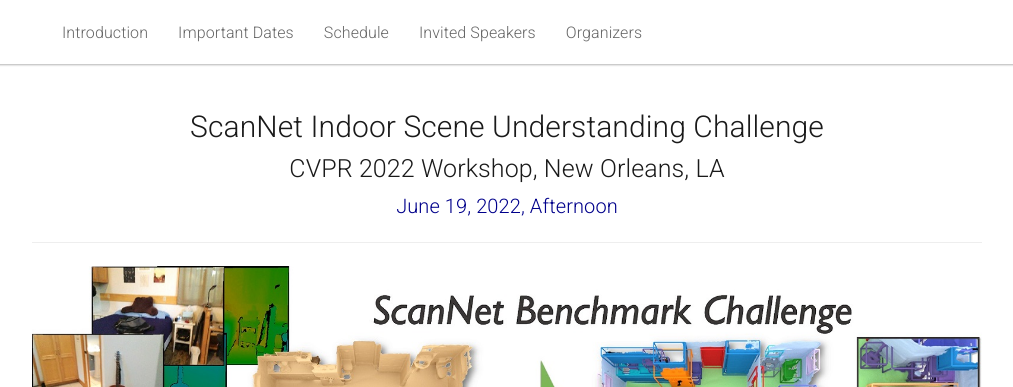
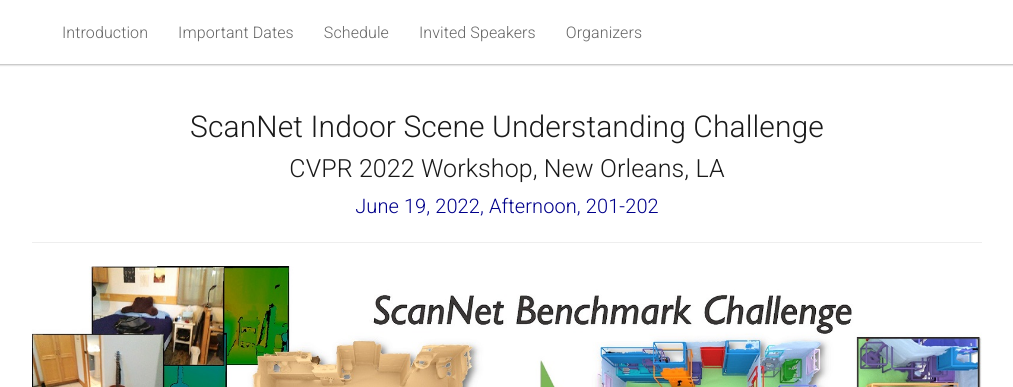
Before and after one commit to ScanNet/cvpr2022workshop, a Jekyll site: the page built from _pages/home.md, in a window 1280 px wide and 900 px high. Shown: the top 387 px of the window, without its empty margins (133-1146 px from the left). Built offline with Jekyll 4.4.1, drawn with Linux system fonts in a browser that asks for light colours.

Commit message:
Update home.md

```diff
--- a/_pages/home.md
+++ b/_pages/home.md
@@ -15,7 +15,7 @@ acknowledgements: ""
   <div class="col-xs-12">
     <center><h1>ScanNet Indoor Scene Understanding Challenge</h1></center>
     <center><h2>CVPR 2022 Workshop, New Orleans, LA</h2></center>
-    <center><h3 style="color:darkblue;font-weight:100">June 19, 2022, Afternoon</h3></center> <!-- location-->
+    <center><h3 style="color:darkblue;font-weight:100">June 19, 2022, Afternoon, 201-202</h3></center> <!-- location-->
   </div>
 </div>
 
```
